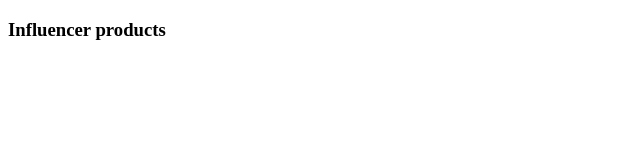
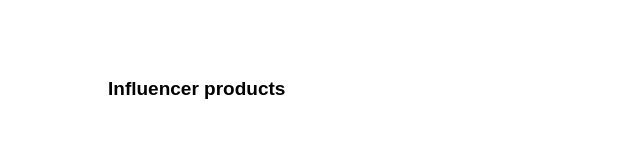
Before and after one commit to apshory/INFLUENCER-GEAR, a plain HTML site: page Index.html in a window 1280 px wide. Shown: the whole page, without its empty margins (0-640 px from the left). Drawn offline with Linux system fonts and the light colour scheme.

Commit message:
header add

```diff
--- a/Index.html
+++ b/Index.html
@@ -5,6 +5,8 @@
     <meta http-equiv="X-UA-Compatible" content="IE=edge">
     <meta name="viewport" content="width=device-width, initial-scale=1.0">
     <title>Document</title>
+    <link rel="stylesheet" href="style.css">
+    <link rel="preconnect" href="https://fonts.googleapis.com">
 </head>
 <body>
     <!-- .......header start............ -->
--- a/style.css
+++ b/style.css
@@ -1,3 +1,7 @@
 h3{
-    background-color: chocolate;
-}
+    position: absolute;
+    margin-left: 100px;
+    margin-top: 70px;
+    font-size: 19px;}
+    body{
+    font-family: 'Poppins', sans-serif;}
```
